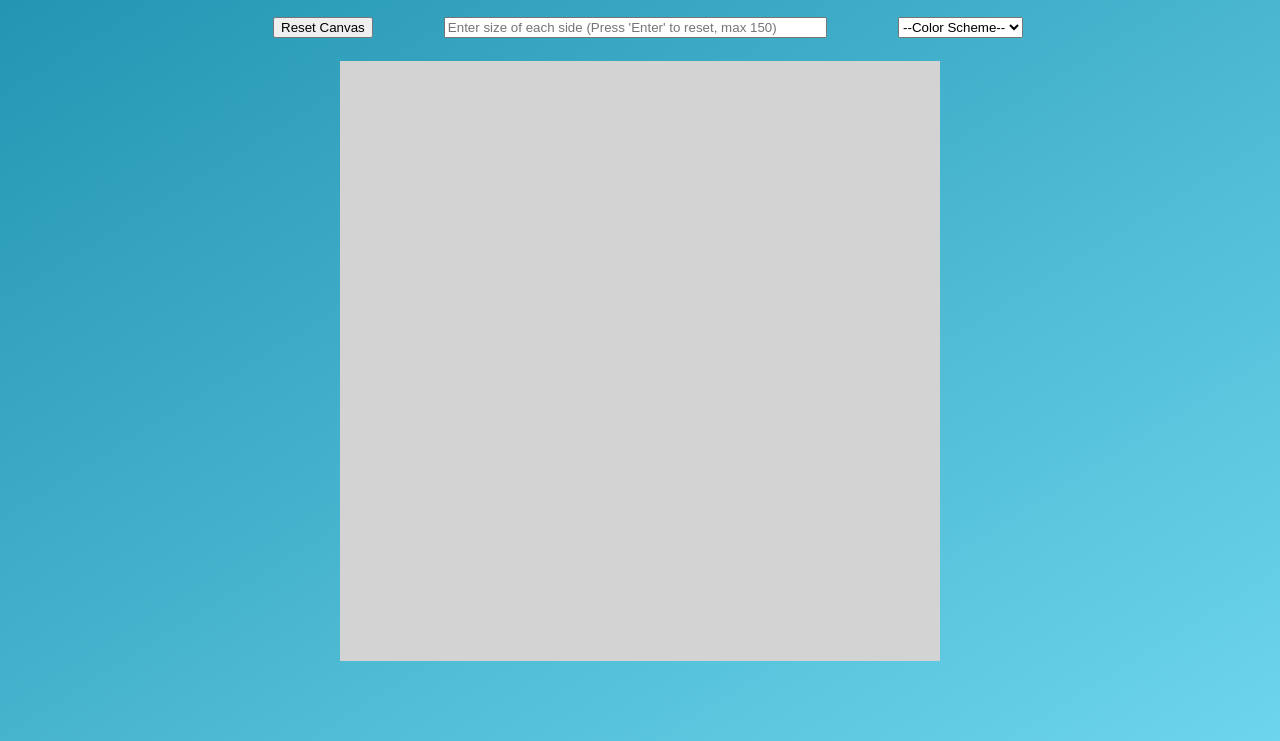
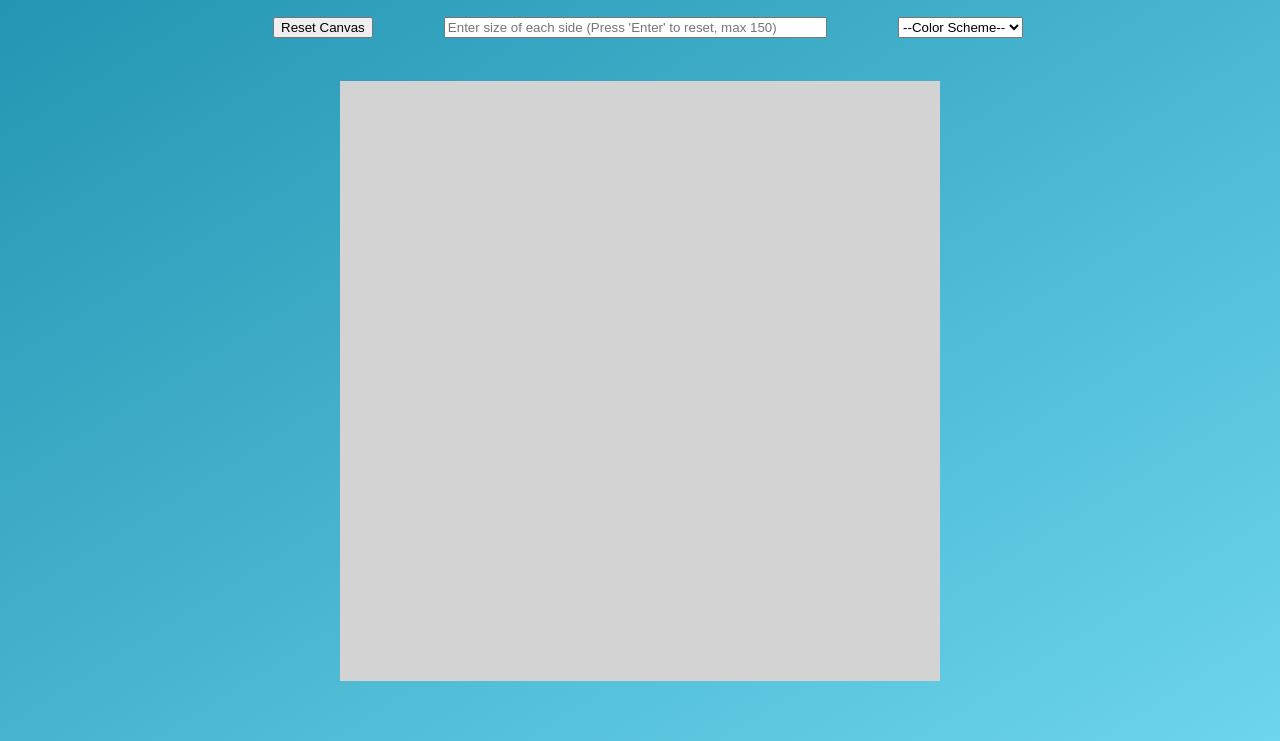
Before and after one commit to castle429/etch-a-sketch, a plain HTML site: page index.html in a window 1280 px wide. Shown: the part 59-800 px from the top of the page. Drawn offline with Linux system fonts and the light colour scheme.

Commit message:
Reset size of board, board margin, and area where blocks can be placed

```diff
--- a/script.js
+++ b/script.js
@@ -8,8 +8,8 @@ let blackOpacity = 0.02;
 function createGrid(numBlocks) {
     for(let i = 0; i < numBlocks ** 2; i++) {
         innerDiv = document.createElement('div');
-        innerDiv.style.width = 780 / numBlocks + "px";
-        innerDiv.style.height = 780 / numBlocks + "px";
+        innerDiv.style.width = 600 / numBlocks + "px";
+        innerDiv.style.height = 600 / numBlocks + "px";
         innerDiv.setAttribute("id", "inner-div");
         innerDiv.addEventListener("mouseover", function(e) {
             if(colorScheme == "Random Colors") {
--- a/style.css
+++ b/style.css
@@ -17,6 +17,7 @@ body {
     right: 0;
     left: 0;
     margin: auto;
+    margin-top: 100px;
     max-width: 600px;
     max-height: 600px;
     font-size: 0;
```
